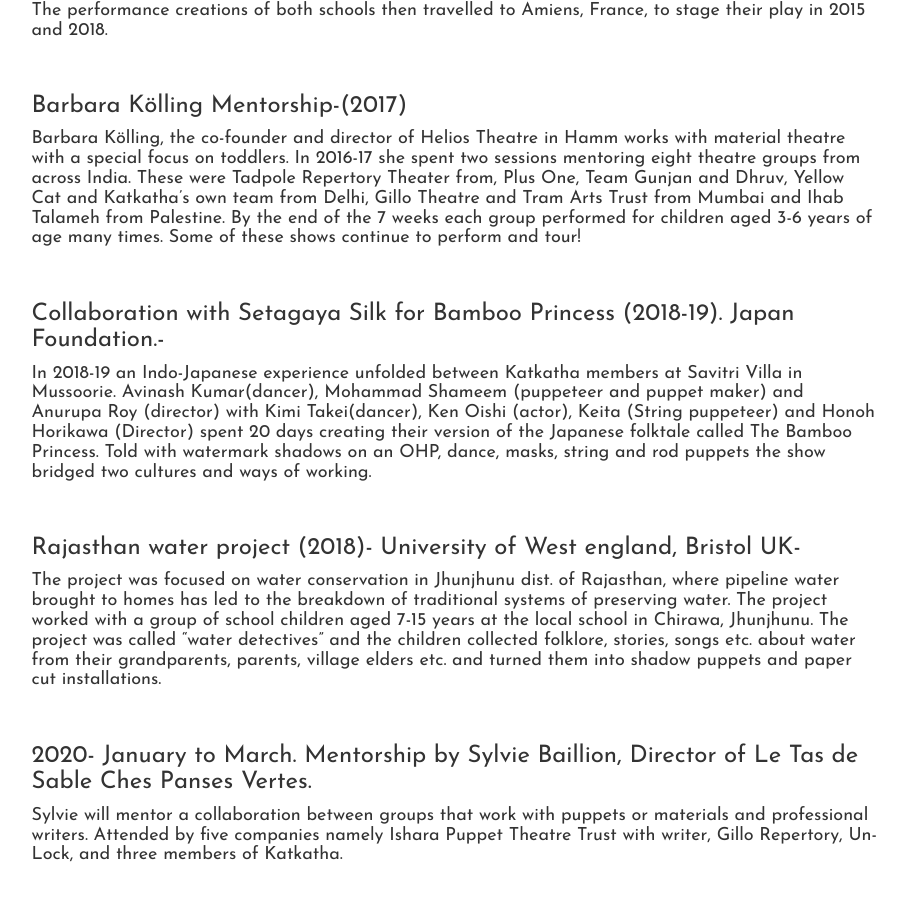
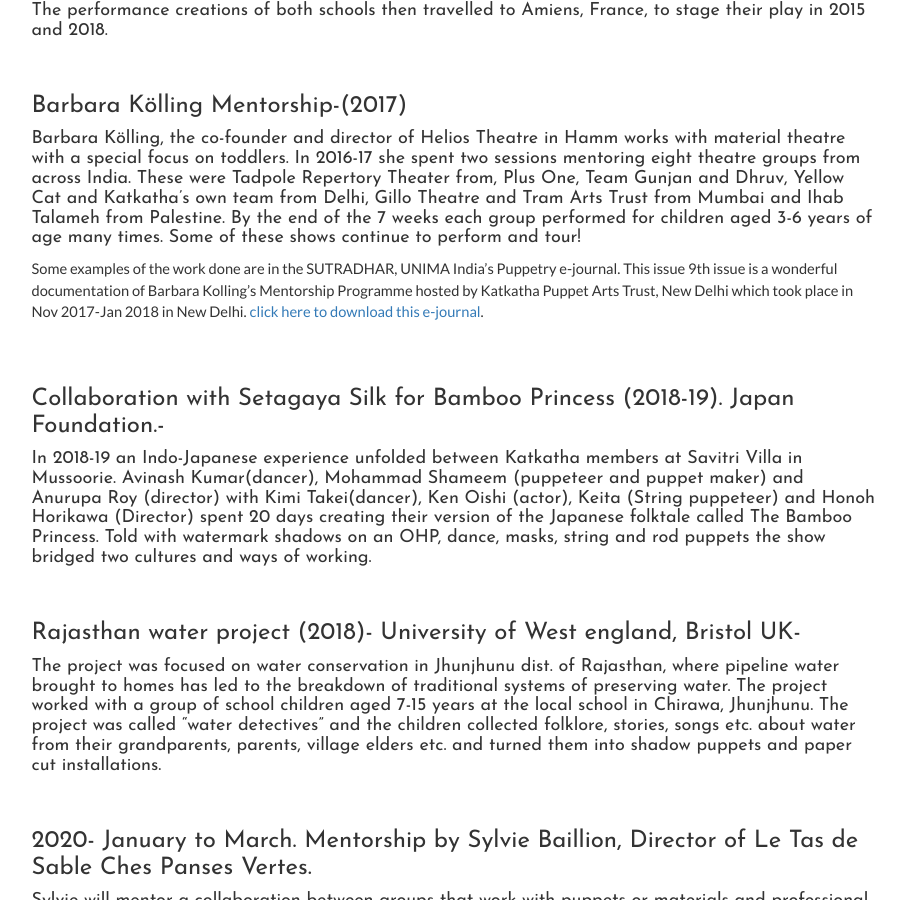
Before and after one commit to katkatha/katkatha.org, a Jekyll site: the page built from _posts/2017-02-04-projects.markdown, in a window 1280 px wide and 900 px high, scrolled down 2694 px. Shown: the whole window, without its empty margins (331-1236 px from the left). Built offline with Jekyll 4.4.1, drawn with Linux system fonts in a browser that asks for light colours; nearby versions of some CDN libraries.

Commit message:
Update 2017-02-04-projects.markdown

```diff
--- a/_posts/2017-02-04-projects.markdown
+++ b/_posts/2017-02-04-projects.markdown
@@ -79,7 +79,7 @@
 
 <h3>Barbara Kölling Mentorship-(2017)</h3>
 
-<h4>Barbara Kölling, the co-founder and director of Helios Theatre in Hamm works with material theatre with a special focus on toddlers. In 2016-17 she spent two sessions mentoring eight theatre groups from across India. These were Tadpole Repertory Theater from, Plus One, Team Gunjan and Dhruv, Yellow Cat and Katkatha’s own team from Delhi, Gillo Theatre and Tram Arts Trust from Mumbai and Ihab Talameh from Palestine. By the end of the 7 weeks each group performed for children aged 3-6 years of age many times. Some of these shows continue to perform and tour!</h4>
+<h4>Barbara Kölling, the co-founder and director of Helios Theatre in Hamm works with material theatre with a special focus on toddlers. In 2016-17 she spent two sessions mentoring eight theatre groups from across India. These were Tadpole Repertory Theater from, Plus One, Team Gunjan and Dhruv, Yellow Cat and Katkatha’s own team from Delhi, Gillo Theatre and Tram Arts Trust from Mumbai and Ihab Talameh from Palestine. By the end of the 7 weeks each group performed for children aged 3-6 years of age many times. Some of these shows continue to perform and tour!</h4> Some examples of the work done are in the SUTRADHAR, UNIMA India's Puppetry e-journal. This issue 9th issue is a wonderful documentation of Barbara Kolling's Mentorship Programme hosted by Katkatha Puppet Arts Trust, New Delhi which took place in Nov 2017-Jan 2018 in New Delhi. [click here to download this e-journal](https://2754268b-2fca-43d6-a993-4bd39dc95245.filesusr.com/ugd/2d2731_fa268f0f06d740128d36bbf7e67504ae.pdf).
 
 <br>
 
```
